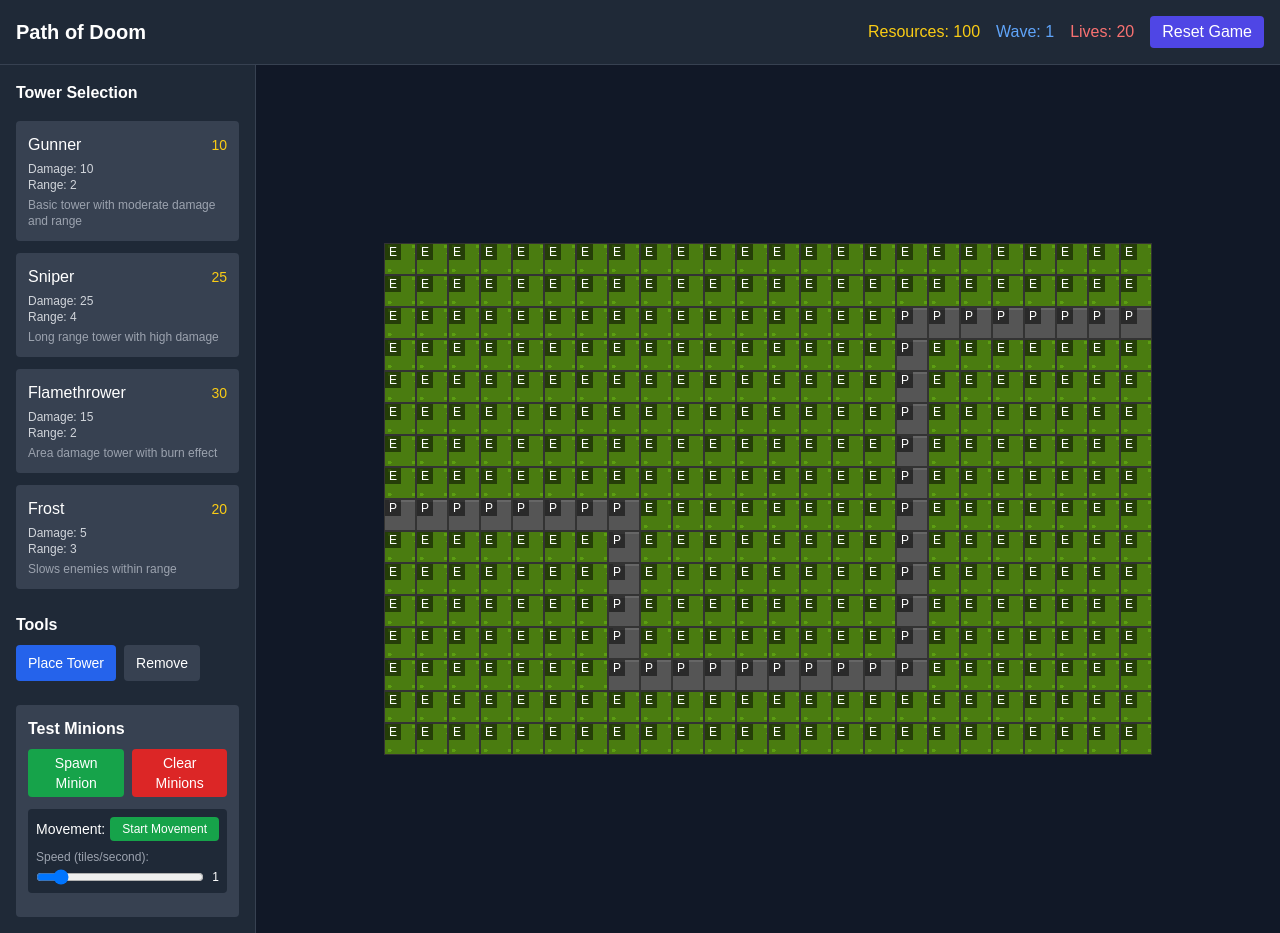
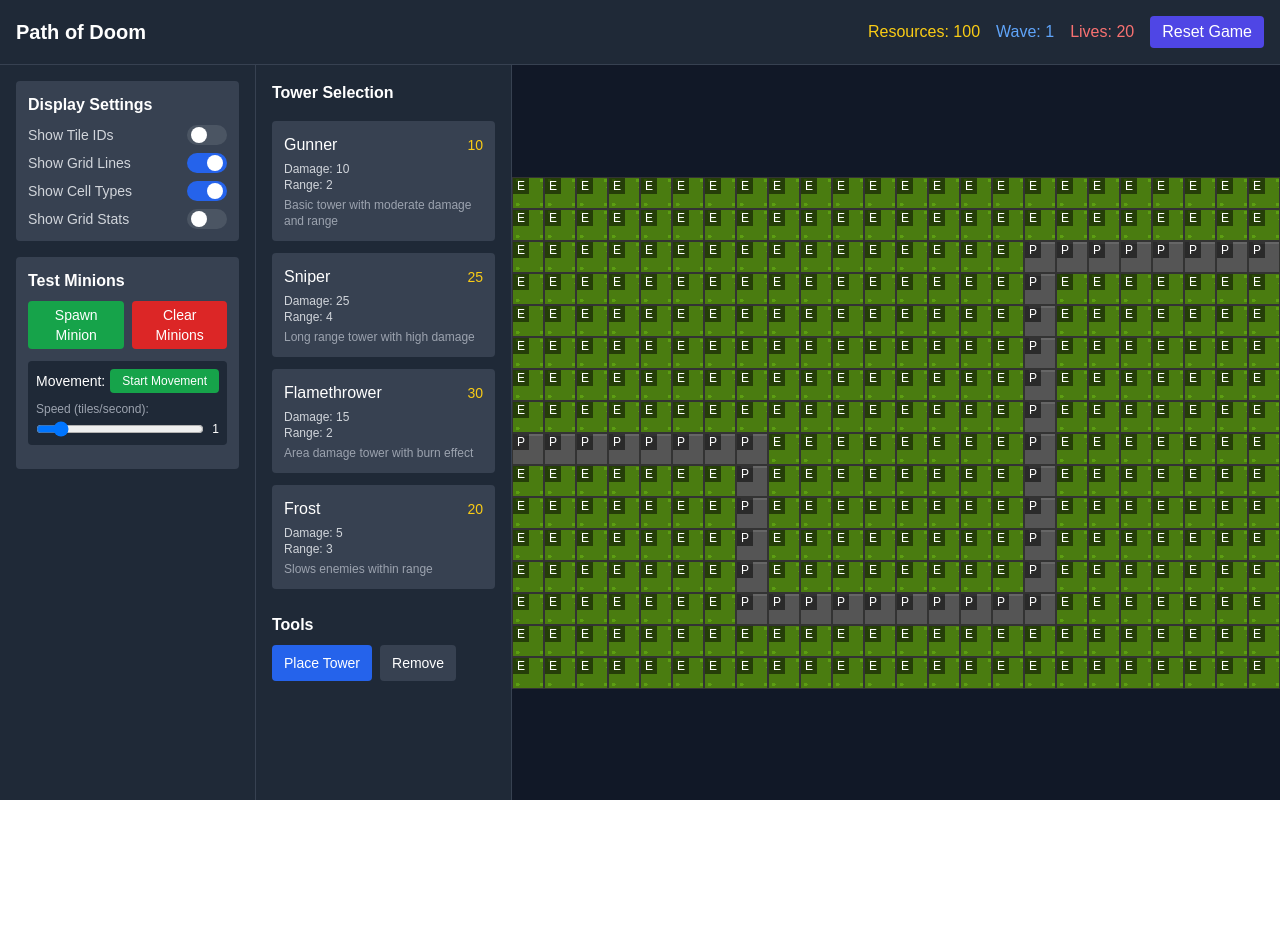
Before and after one commit to viggosjostrom/path-of-doom, a Next.js app: page / in a window 1280 px wide. After the commit the page ends 800 px from the top, so only its background shows below. Built offline with nearby package versions, Linux system fonts and the light colour scheme.

Commit message:
fixed type rrror

```diff
--- a/src/game/components/Game.tsx
+++ b/src/game/components/Game.tsx
@@ -569,60 +569,56 @@ export const Game: React.FC = () => {
 
       {/* Main Content Area */}
       <div className="flex-1 flex h-screen">
-        {/* Left Panel - Tower Selection */}
-        <div className="w-64 bg-gray-800 p-4 border-r border-gray-700">
-          <h2 className="text-white font-bold mb-4">Tower Selection</h2>
-
-          <div className="space-y-3">
-            {towerTypes.map(tower => (
-              <div
-                key={tower.id}
-                className={`p-3 rounded cursor-pointer transition-colors ${
-                  selectedTower?.id === tower.id
-                    ? getTowerSelectionColor(tower.id)
-                    : 'bg-gray-700 hover:bg-gray-600'
-                }`}
-                onClick={() => handleTowerSelect(tower)}
+        {/* Left Panel - Test Minions and Settings */}
+        <div className="w-64 bg-gray-800 p-4 border-r border-gray-700 flex flex-col">
+          {/* Toggle Settings */}
+          <div className="mb-4 p-3 bg-gray-700 rounded">
+            <h3 className="text-white font-bold mb-2">Display Settings</h3>
+            <div className="space-y-2">
+              <div className="flex items-center justify-between">
+                <span className="text-sm text-gray-300">Show Tile IDs</span>
+                <button
+                  className={`w-10 h-5 rounded-full transition-colors ${showCoordinates ? 'bg-blue-600' : 'bg-gray-600'}`}
+                  onClick={() => setShowCoordinates(!showCoordinates)}
                 >
-                <div className="flex justify-between items-center">
-                  <span className="text-white font-medium">{tower.name}</span>
-                  <span className="text-yellow-400 text-sm">{tower.cost}</span>
-                </div>
-                <div className="mt-1 text-xs text-gray-300">
-                  <div>Damage: {tower.damage}</div>
-                  <div>Range: {tower.range}</div>
-                </div>
-                {tower.description && (
-                  <div className="mt-1 text-xs text-gray-400">{tower.description}</div>
-                )}
-              </div>
-            ))}
+                  <div className={`w-4 h-4 rounded-full bg-white transform transition-transform ${showCoordinates ? 'translate-x-5' : 'translate-x-1'}`} />
+                </button>
               </div>
 
-          <div className="mt-6">
-            <h3 className="text-white font-bold mb-2">Tools</h3>
-            <div className="flex space-x-2">
+              <div className="flex items-center justify-between">
+                <span className="text-sm text-gray-300">Show Grid Lines</span>
                 <button
-                className={`px-3 py-2 rounded text-white text-sm ${
-                  selectedTool === 'tower' ? 'bg-blue-600' : 'bg-gray-700 hover:bg-gray-600'
-                }`}
-                onClick={() => setSelectedTool('tower')}
+                  className={`w-10 h-5 rounded-full transition-colors ${showGridLines ? 'bg-blue-600' : 'bg-gray-600'}`}
+                  onClick={() => setShowGridLines(!showGridLines)}
                 >
-                Place Tower
+                  <div className={`w-4 h-4 rounded-full bg-white transform transition-transform ${showGridLines ? 'translate-x-5' : 'translate-x-1'}`} />
                 </button>
+              </div>
+
+              <div className="flex items-center justify-between">
+                <span className="text-sm text-gray-300">Show Cell Types</span>
                 <button
-                className={`px-3 py-2 rounded text-white text-sm ${
-                  selectedTool === 'remove' ? 'bg-red-600' : 'bg-gray-700 hover:bg-gray-600'
-                }`}
-                onClick={() => setSelectedTool('remove')}
+                  className={`w-10 h-5 rounded-full transition-colors ${showCellTypes ? 'bg-blue-600' : 'bg-gray-600'}`}
+                  onClick={() => setShowCellTypes(!showCellTypes)}
                 >
-                Remove
+                  <div className={`w-4 h-4 rounded-full bg-white transform transition-transform ${showCellTypes ? 'translate-x-5' : 'translate-x-1'}`} />
                 </button>
+              </div>
+
+              <div className="flex items-center justify-between">
+                <span className="text-sm text-gray-300">Show Grid Stats</span>
+                <button
+                  className={`w-10 h-5 rounded-full transition-colors ${showGridStats ? 'bg-blue-600' : 'bg-gray-600'}`}
+                  onClick={() => setShowGridStats(!showGridStats)}
+                >
+                  <div className={`w-4 h-4 rounded-full bg-white transform transition-transform ${showGridStats ? 'translate-x-5' : 'translate-x-1'}`} />
+                </button>
+              </div>
             </div>
           </div>
 
           {/* Test Minion Controls */}
-          <div className="mt-6 p-3 bg-gray-700 rounded">
+          <div className="p-3 bg-gray-700 rounded">
             <h3 className="text-white font-bold mb-2">Test Minions</h3>
             <div className="flex space-x-2 mb-3">
               <button
@@ -668,6 +664,7 @@ export const Game: React.FC = () => {
               </div>
             </div>
 
+            {/* Minion List */}
             {testMinions.length > 0 && testMinions.some(minion => !minion.isDead) && (
               <div className="mt-4">
                 <h4 className="text-white text-sm font-medium mb-2">Active Minions</h4>
@@ -724,6 +721,59 @@ export const Game: React.FC = () => {
                 </div>
               </div>
             )}
+          </div>
+        </div>
+
+        {/* Middle Panel - Tower Selection */}
+        <div className="w-64 bg-gray-800 p-4 border-r border-gray-700">
+          <h2 className="text-white font-bold mb-4">Tower Selection</h2>
+
+          <div className="space-y-3">
+            {towerTypes.map(tower => (
+              <div
+                key={tower.id}
+                className={`p-3 rounded cursor-pointer transition-colors ${
+                  selectedTower?.id === tower.id
+                    ? getTowerSelectionColor(tower.id)
+                    : 'bg-gray-700 hover:bg-gray-600'
+                }`}
+                onClick={() => handleTowerSelect(tower)}
+              >
+                <div className="flex justify-between items-center">
+                  <span className="text-white font-medium">{tower.name}</span>
+                  <span className="text-yellow-400 text-sm">{tower.cost}</span>
+                </div>
+                <div className="mt-1 text-xs text-gray-300">
+                  <div>Damage: {tower.damage}</div>
+                  <div>Range: {tower.range}</div>
+                </div>
+                {tower.description && (
+                  <div className="mt-1 text-xs text-gray-400">{tower.description}</div>
+                )}
+              </div>
+            ))}
+          </div>
+
+          <div className="mt-6">
+            <h3 className="text-white font-bold mb-2">Tools</h3>
+            <div className="flex space-x-2">
+              <button
+                className={`px-3 py-2 rounded text-white text-sm ${
+                  selectedTool === 'tower' ? 'bg-blue-600' : 'bg-gray-700 hover:bg-gray-600'
+                }`}
+                onClick={() => setSelectedTool('tower')}
+              >
+                Place Tower
+              </button>
+              <button
+                className={`px-3 py-2 rounded text-white text-sm ${
+                  selectedTool === 'remove' ? 'bg-red-600' : 'bg-gray-700 hover:bg-gray-600'
+                }`}
+                onClick={() => setSelectedTool('remove')}
+              >
+                Remove
+              </button>
+            </div>
           </div>
         </div>
 
--- a/src/game/core/constants.ts
+++ b/src/game/core/constants.ts
@@ -2,8 +2,11 @@
 export const GRID_SIZE = 16; // 16x16 grid
 export const CELL_SIZE = 32; // 32px per cell
 
+// Import the required types
+import { MinionType, MinionStats, TowerType, TowerStats, ThemeColors } from '../types';
+
 // Game Constants
-export const INITIAL_MONEY = 100;
+export const INITIAL_MONEY = 500;
 export const INITIAL_LIVES = 20;
 export const WAVE_DELAY = 5000; // 5 seconds between waves
 
```
Lines whose indentation alone changed are shown as unchanged.
